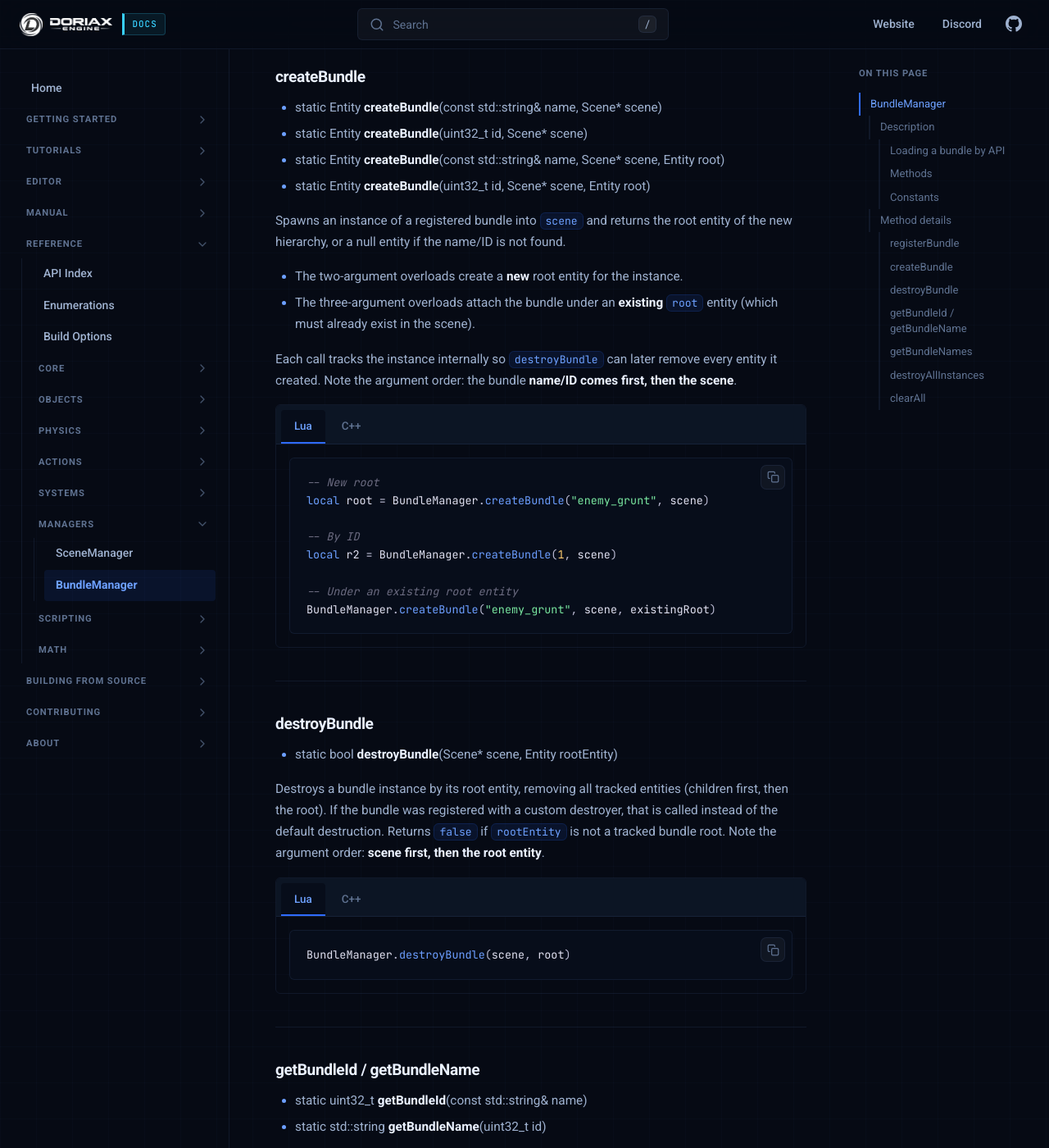
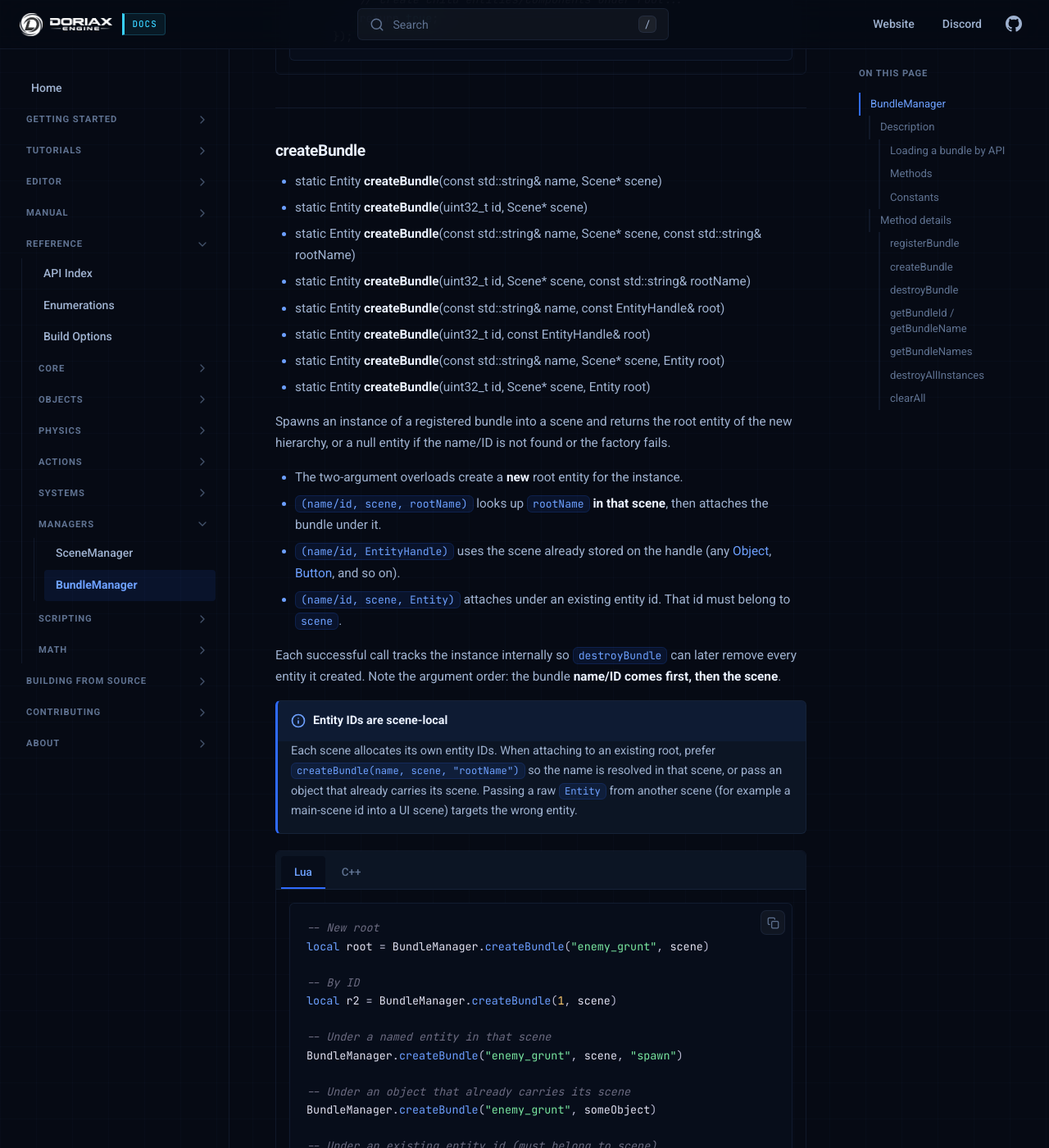
Before and after one commit to doriaxengine/doriax-docs, an MkDocs documentation site: the page built from docs/reference/classes/bundlemanager.md, in a window 1280 px wide and 1400 px high, scrolled down 2305 px. Shown: the whole window at 82% size. Built offline with MkDocs 1.6.1, drawn with Linux system fonts in a browser that asks for light colours; some of the changed text lies outside the part shown.

Commit message:
Updated BundleManager docs

````diff
--- a/docs/reference/classes/bundlemanager.md
+++ b/docs/reference/classes/bundlemanager.md
@@ -68,10 +68,14 @@ drops, UI cards, and any pooled hierarchy.
 
 ### registerBundle
 
-* static void **registerBundle**(uint32_t id, const std::string& name, std::function<void(Scene*, Entity)> factory, std::function<bool(Scene*, Entity)> destroyer = nullptr)
+* static void **registerBundle**(uint32_t id, const std::string& name, std::function<bool(Scene*, Entity)> factory, std::function<bool(Scene*, Entity)> destroyer = nullptr)
 
 Registers a named bundle factory. The `factory` receives the target `Scene*` and a root
-`Entity`, and must create the bundle's entities and components as children of that root.
+`Entity`, and must return `true` on success. On failure (or if the factory throws),
+[`createBundle`](#createbundle) does not record an instance and rolls back entities
+created during the call. Void-returning callables are still accepted and treated as
+success.
+
 The optional `destroyer` is called by [`destroyBundle`](#destroybundle) instead of the
 default entity destruction; it receives `(Scene*, Entity root)` and returns `true` on
 success.
@@ -82,8 +86,9 @@ you normally never write it yourself. It is C++-only and not exposed to Lua.
 === "C++"
     ```cpp
     BundleManager::registerBundle(1, "enemies/EnemyShip",
-        [](Scene* scene, Entity root) {
+        [](Scene* scene, Entity root) -> bool {
             // create child entities/components under root...
+            return true;
         });
     ```
 
@@ -93,19 +98,33 @@ you normally never write it yourself. It is C++-only and not exposed to Lua.
 
 * static Entity **createBundle**(const std::string& name, Scene* scene)
 * static Entity **createBundle**(uint32_t id, Scene* scene)
+* static Entity **createBundle**(const std::string& name, Scene* scene, const std::string& rootName)
+* static Entity **createBundle**(uint32_t id, Scene* scene, const std::string& rootName)
+* static Entity **createBundle**(const std::string& name, const EntityHandle& root)
+* static Entity **createBundle**(uint32_t id, const EntityHandle& root)
 * static Entity **createBundle**(const std::string& name, Scene* scene, Entity root)
 * static Entity **createBundle**(uint32_t id, Scene* scene, Entity root)
 
-Spawns an instance of a registered bundle into `scene` and returns the root entity of the
-new hierarchy, or a null entity if the name/ID is not found.
+Spawns an instance of a registered bundle into a scene and returns the root entity of the
+new hierarchy, or a null entity if the name/ID is not found or the factory fails.
 
 - The two-argument overloads create a **new** root entity for the instance.
-- The three-argument overloads attach the bundle under an **existing** `root` entity
-  (which must already exist in the scene).
+- `(name/id, scene, rootName)` looks up `rootName` **in that scene**, then attaches the
+  bundle under it.
+- `(name/id, EntityHandle)` uses the scene already stored on the handle (any
+  [Object](object.md), [Button](button.md), and so on).
+- `(name/id, scene, Entity)` attaches under an existing entity id. That id must belong
+  to `scene`.
 
-Each call tracks the instance internally so [`destroyBundle`](#destroybundle) can later
-remove every entity it created. Note the argument order: the bundle **name/ID comes
-first, then the scene**.
+Each successful call tracks the instance internally so [`destroyBundle`](#destroybundle)
+can later remove every entity it created. Note the argument order: the bundle **name/ID
+comes first, then the scene**.
+
+!!! note "Entity IDs are scene-local"
+    Each scene allocates its own entity IDs. When attaching to an existing root, prefer
+    `createBundle(name, scene, "rootName")` so the name is resolved in that scene, or
+    pass an object that already carries its scene. Passing a raw `Entity` from another
+    scene (for example a main-scene id into a UI scene) targets the wrong entity.
 
 === "Lua"
     ```lua
@@ -115,7 +134,13 @@ first, then the scene**.
     -- By ID
     local r2 = BundleManager.createBundle(1, scene)
 
-    -- Under an existing root entity
+    -- Under a named entity in that scene
+    BundleManager.createBundle("enemy_grunt", scene, "spawn")
+
+    -- Under an object that already carries its scene
+    BundleManager.createBundle("enemy_grunt", someObject)
+
+    -- Under an existing entity id (must belong to scene)
     BundleManager.createBundle("enemy_grunt", scene, existingRoot)
     ```
 
@@ -123,6 +148,8 @@ first, then the scene**.
     ```cpp
     Entity root = BundleManager::createBundle("enemy_grunt", &scene);
     Entity r2   = BundleManager::createBundle(1, &scene);
+    BundleManager::createBundle("enemy_grunt", &scene, "spawn");
+    BundleManager::createBundle("enemy_grunt", someObject);
     BundleManager::createBundle("enemy_grunt", &scene, existingRoot);
     ```
 
````
Also changed, not shown: docs/editor/project-workflow.md (+8 -3 lines), docs/manual/scenes-and-entities.md (+10 -2 lines).
